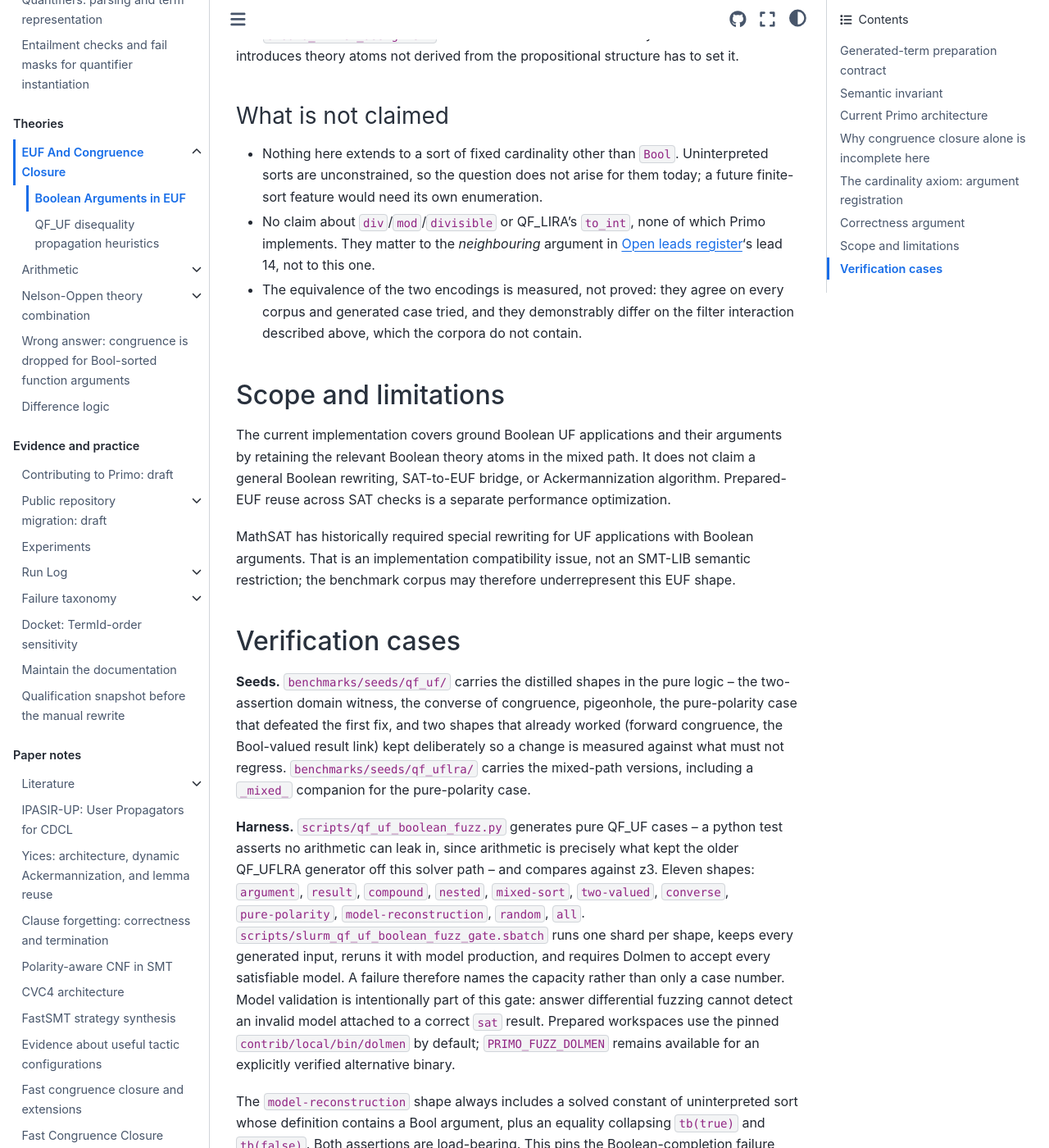
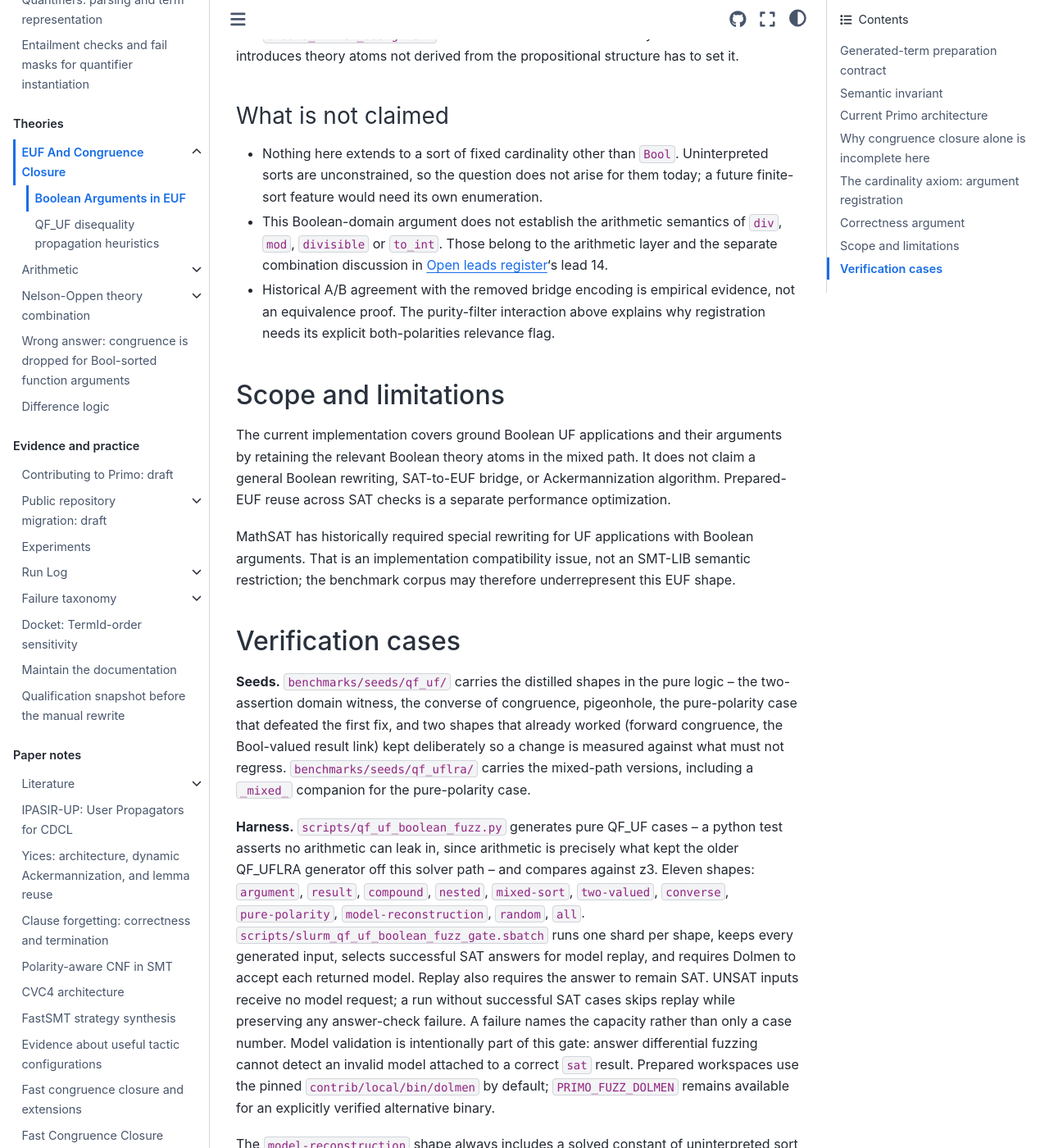
Before and after one commit to primo-solver/primo, a Jupyter Book: the page built from docs/euf-boolean-arguments.md, in a window 1280 px wide and 1400 px high, scrolled down 7771 px. Shown: the whole window at 82% size. Built offline with Jupyter Book 1.0.4 settings and Sphinx 7.4.7 and the Sphinx Book theme 1.1.4, drawn with Linux system fonts in a browser that asks for light colours.

Commit message:
Replay only successful SAT cases in the Boolean fuzz model gate

```diff
--- a/docs/euf-boolean-arguments.md
+++ b/docs/euf-boolean-arguments.md
@@ -289,12 +289,12 @@ propositional structure has to set it.
 - Nothing here extends to a sort of fixed cardinality other than `Bool`.
   Uninterpreted sorts are unconstrained, so the question does not arise for
   them today; a future finite-sort feature would need its own enumeration.
-- No claim about `div`/`mod`/`divisible` or QF_LIRA's `to_int`, none of which
-  Primo implements. They matter to the *neighbouring* argument in
-  [](open-leads.md)'s lead 14, not to this one.
-- The equivalence of the two encodings is measured, not proved: they agree on
-  every corpus and generated case tried, and they demonstrably differ on the
-  filter interaction described above, which the corpora do not contain.
+- This Boolean-domain argument does not establish the arithmetic semantics of
+  `div`, `mod`, `divisible` or `to_int`. Those belong to the arithmetic layer
+  and the separate combination discussion in [](open-leads.md)'s lead 14.
+- Historical A/B agreement with the removed bridge encoding is empirical
+  evidence, not an equivalence proof. The purity-filter interaction above
+  explains why registration needs its explicit both-polarities relevance flag.
 
 ## Scope and limitations
 
@@ -326,8 +326,10 @@ against z3. Eleven shapes: `argument`, `result`, `compound`, `nested`,
 `mixed-sort`, `two-valued`, `converse`, `pure-polarity`,
 `model-reconstruction`, `random`, `all`.
 `scripts/slurm_qf_uf_boolean_fuzz_gate.sbatch` runs one shard per shape, keeps
-every generated input, reruns it with model production, and requires Dolmen to
-accept every satisfiable model. A failure therefore names the capacity rather
+every generated input, selects successful SAT answers for model replay, and
+requires Dolmen to accept each returned model. Replay also requires the answer
+to remain SAT. UNSAT inputs receive no model request; a run without successful
+SAT cases skips replay while preserving any answer-check failure. A failure names the capacity rather
 than only a case number. Model validation is intentionally part of this gate:
 answer differential fuzzing cannot detect an invalid model attached to a
 correct `sat` result. Prepared workspaces use the pinned
```
Also changed, not shown: 3 other files.
